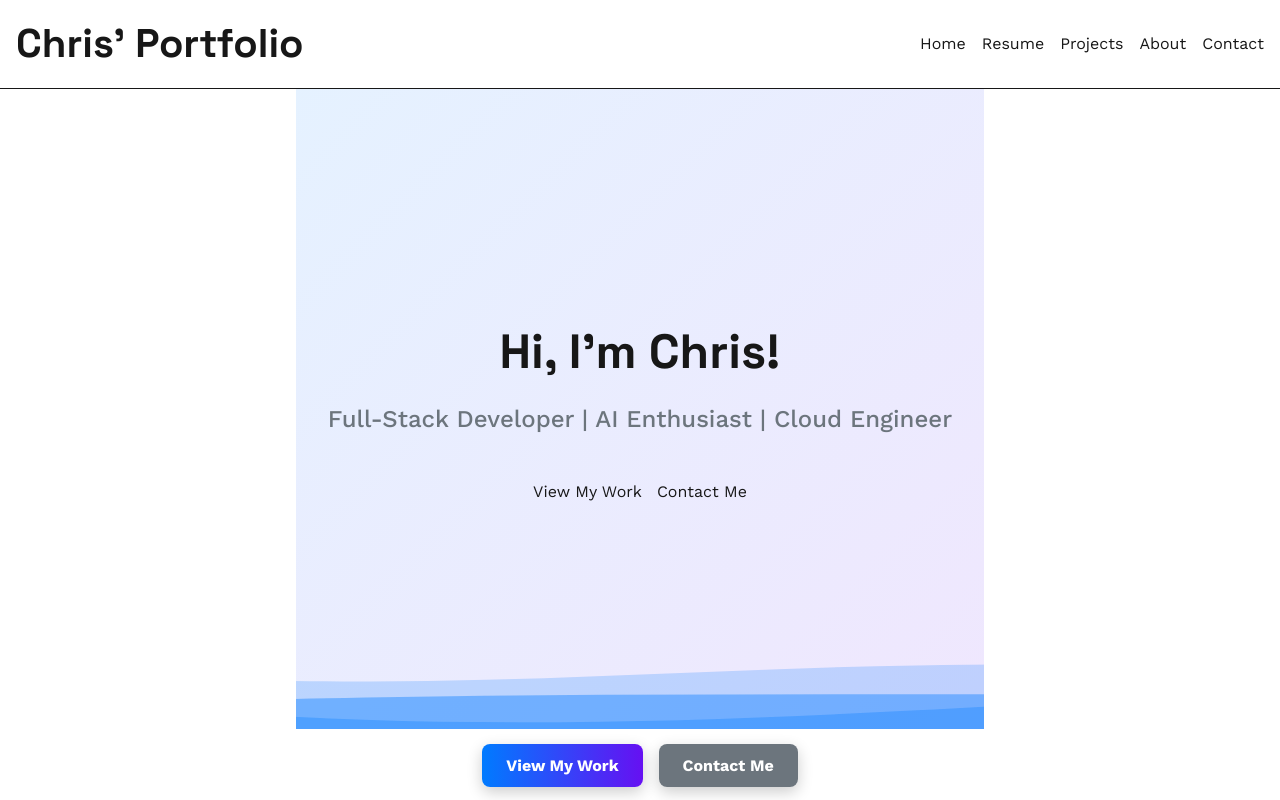
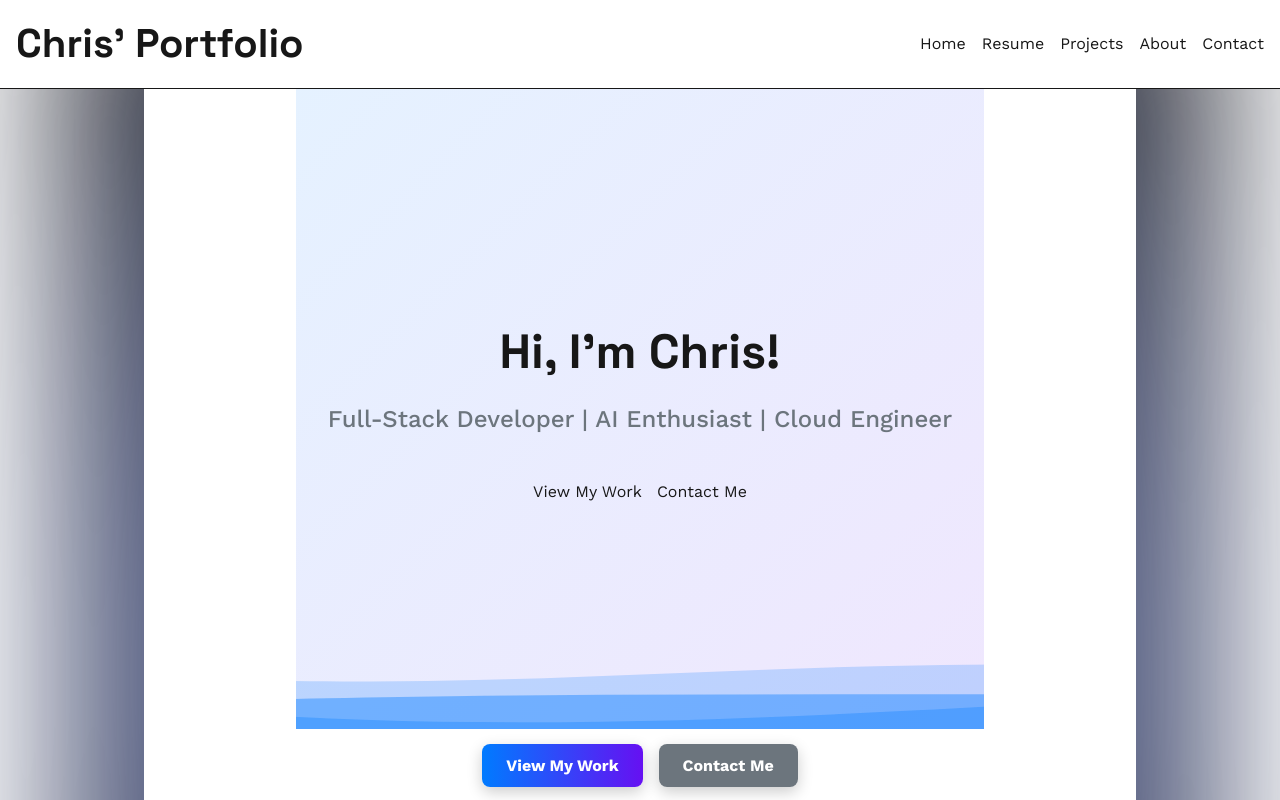
Before and after one commit to Crklemz/portfolio-website, a Next.js app: page / in a window 1280 px wide. Shown: the top 800 px of the page. Built offline with nearby package versions, Linux system fonts and the light colour scheme.

Commit message:
refactor: move and enhance home background animation

```diff
--- a/src/styles/Home.module.css
+++ b/src/styles/Home.module.css
@@ -0,0 +1,20 @@
+/* Background Accent Effect */
+.bgAccentEffect {
+    position: absolute;
+    inset: 0;
+    background: radial-gradient(circle, rgba(50, 80, 200, 0.7), rgba(10, 10, 10, 1));
+    opacity: 0.9;
+    z-index: -1;
+    filter: blur(70px);
+    animation: moveBg 8s infinite alternate ease-in-out;
+  }
+
+  /* Animate Background Effect */
+  @keyframes moveBg {
+    0% {
+      transform: scale(1) translateY(0);
+    }
+    100% {
+      transform: scale(1.2) translateY(-40px);
+    }
+  }
--- a/src/styles/globals.css
+++ b/src/styles/globals.css
@@ -75,15 +75,6 @@ label {
   color: var(--foreground);
 }
 
-/* Background Effects */
-.bgAccentEffect {
-  position: absolute;
-  inset: 0;
-  background: radial-gradient(circle, #1a202c, #000000);
-  opacity: 0.6;
-  z-index: -10;
-}
-
 /* Button Styles */
 .btn-primary {
   background: linear-gradient(to right, var(--primary), #6610f2);
```
